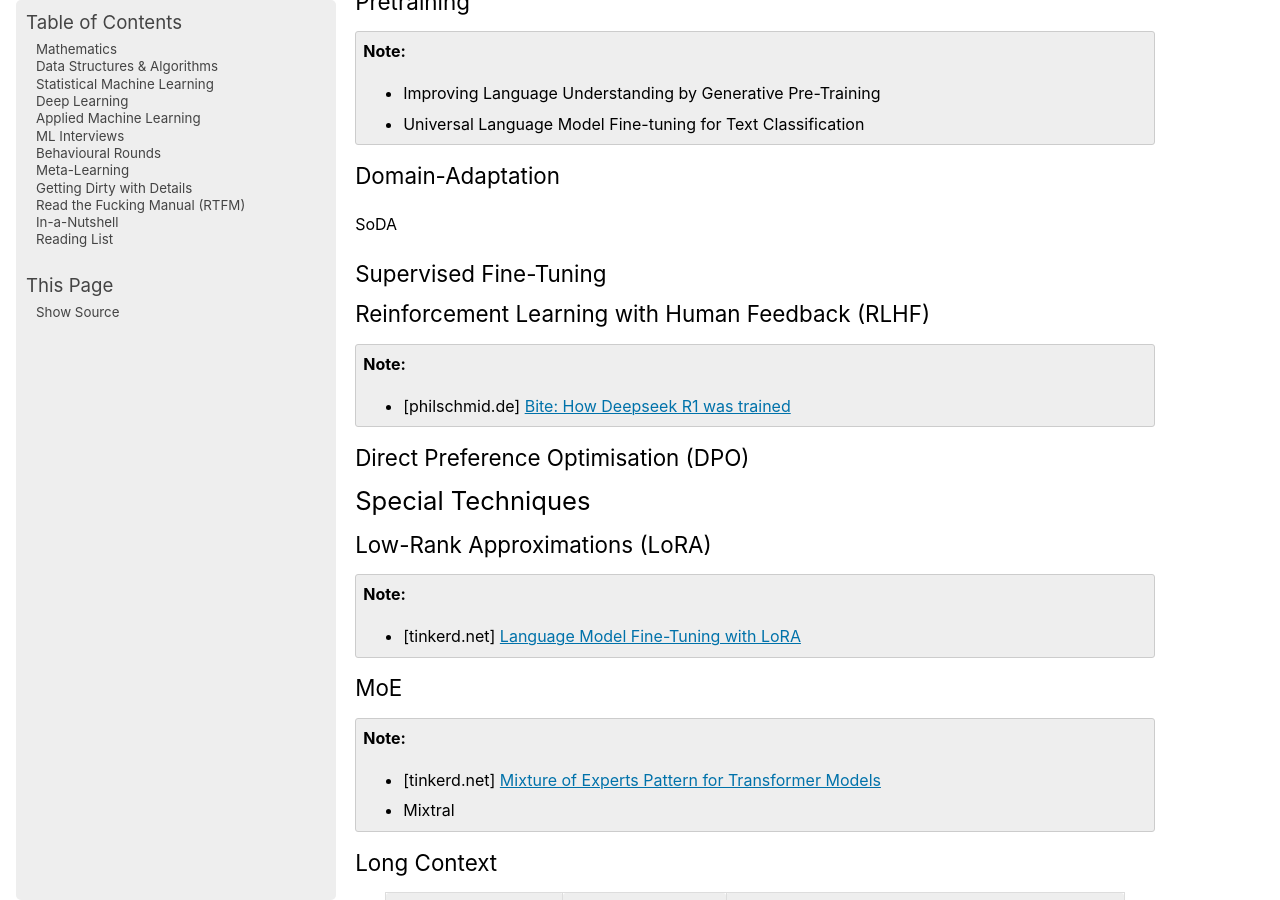
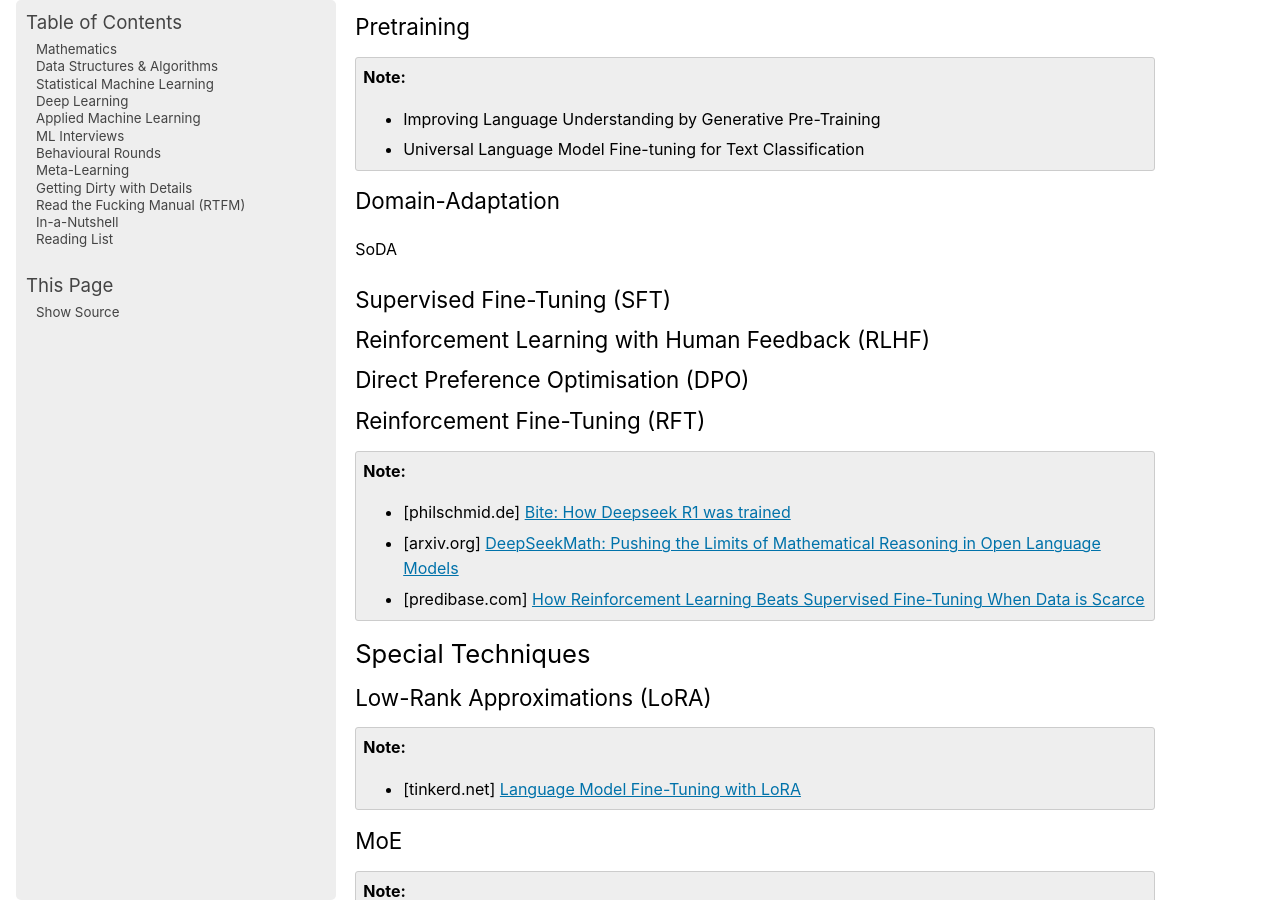
Before and after one commit to uselesstechjunks/leetcode, a Sphinx documentation site: the page built from docs/source/applied/methods/lm.rst, in a window 1280 px wide and 900 px high, scrolled down 7260 px. Built offline with Sphinx 7.4.7, drawn with Linux system fonts in a browser that asks for light colours; pages that are not in the unit, such as notebooks, are missing from menus; some of the changed text lies outside the part shown.

Commit message:
Update lm.rst

```diff
--- a/docs/source/applied/methods/lm.rst
+++ b/docs/source/applied/methods/lm.rst
@@ -266,15 +266,19 @@ Domain-Adaptation
 =========================================================================================
 SoDA
 
-Supervised Fine-Tuning
+Supervised Fine-Tuning (SFT)
 =========================================================================================
 Reinforcement Learning with Human Feedback (RLHF)
+========================================================================================
+Direct Preference Optimisation (DPO)
+=========================================================================================
+Reinforcement Fine-Tuning (RFT)
 =========================================================================================
 .. note::
 	* [philschmid.de] `Bite: How Deepseek R1 was trained <https://www.philschmid.de/deepseek-r1>`_
+	* [arxiv.org] `DeepSeekMath: Pushing the Limits of Mathematical Reasoning in Open Language Models <https://arxiv.org/abs/2402.03300>`_
+	* [predibase.com] `How Reinforcement Learning Beats Supervised Fine-Tuning When Data is Scarce <https://predibase.com/blog/how-reinforcement-learning-beats-supervised-fine-tuning-when-data-is-scarce>`_
 
-Direct Preference Optimisation (DPO)
-=========================================================================================
 *****************************************************************************************
 Special Techniques
 *****************************************************************************************
```
